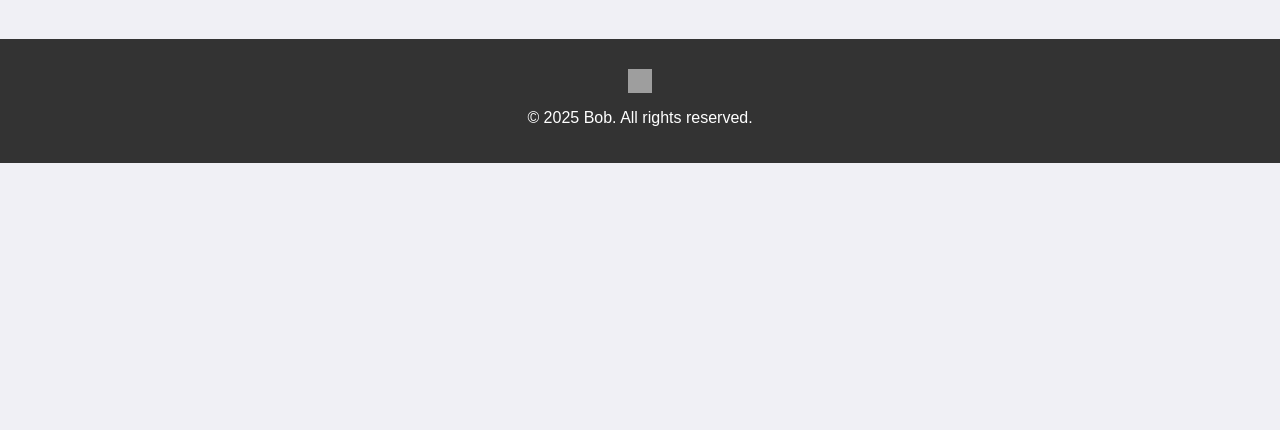
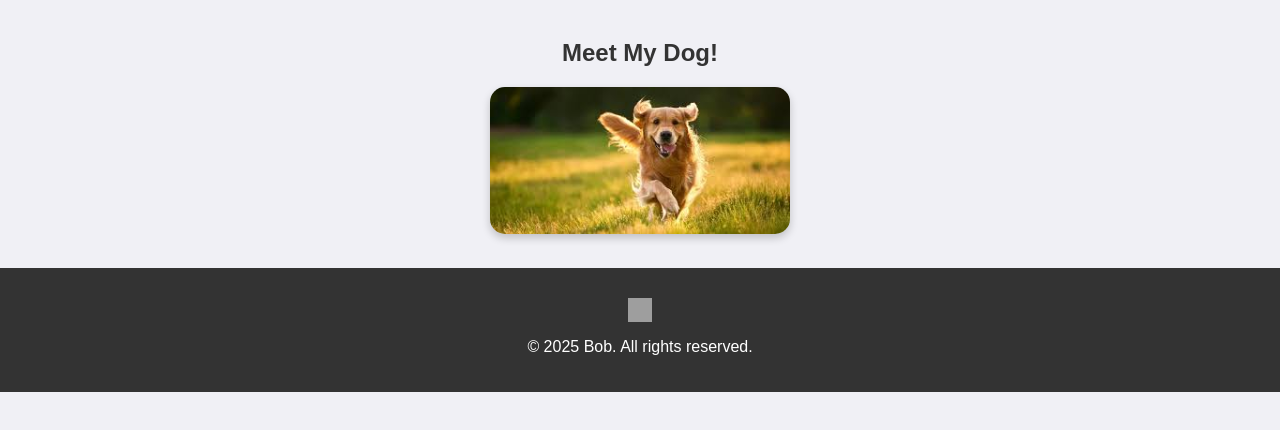
Before and after one commit to UnicornZone9/bob-site, a plain HTML site: page index.html in a window 1280 px wide. Shown: the part 296-726 px from the top of the page. Drawn offline with Linux system fonts and the light colour scheme; grey boxes are pictures that could not be loaded.

Commit message:
Update index.html

```diff
--- a/index.html
+++ b/index.html
@@ -41,6 +41,16 @@
       transform: scale(1.1);
     }
 
+    .dog-photo {
+      margin: 30px 0;
+    }
+
+    .dog-photo img {
+      width: 300px;
+      border-radius: 15px;
+      box-shadow: 0 4px 8px rgba(0,0,0,0.2);
+    }
+
     footer {
       background-color: #333;
       color: white;
@@ -69,6 +79,11 @@
     <a href="#metaverse-blog">Metaverse Blog</a>
   </nav>
 
+  <section class="dog-photo">
+    <h2>Meet My Dog!</h2>
+    <img src="dog.jpg" alt="Bob's Dog">
+  </section>
+
   <footer>
     <div class="icons">
       <img src="https://img.icons8.com/ios-filled/50/email.png" alt="Email">
```
